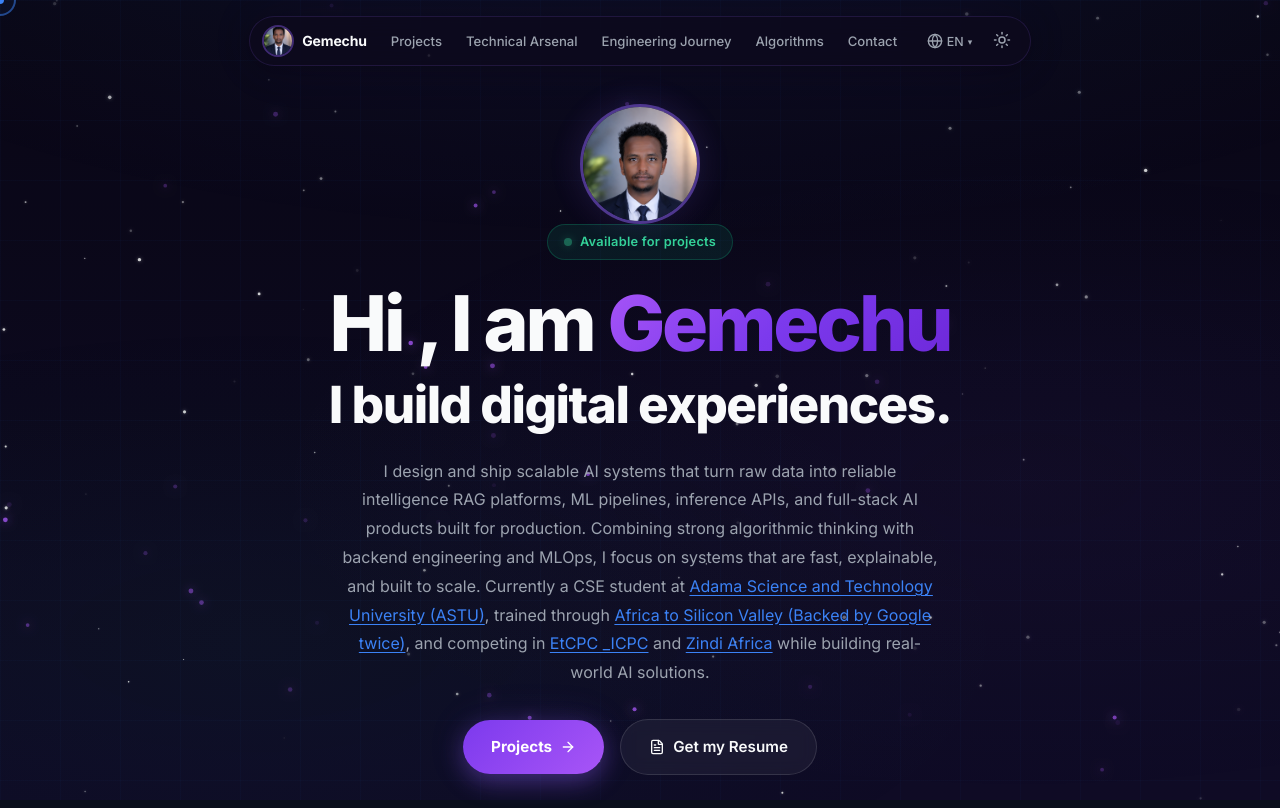
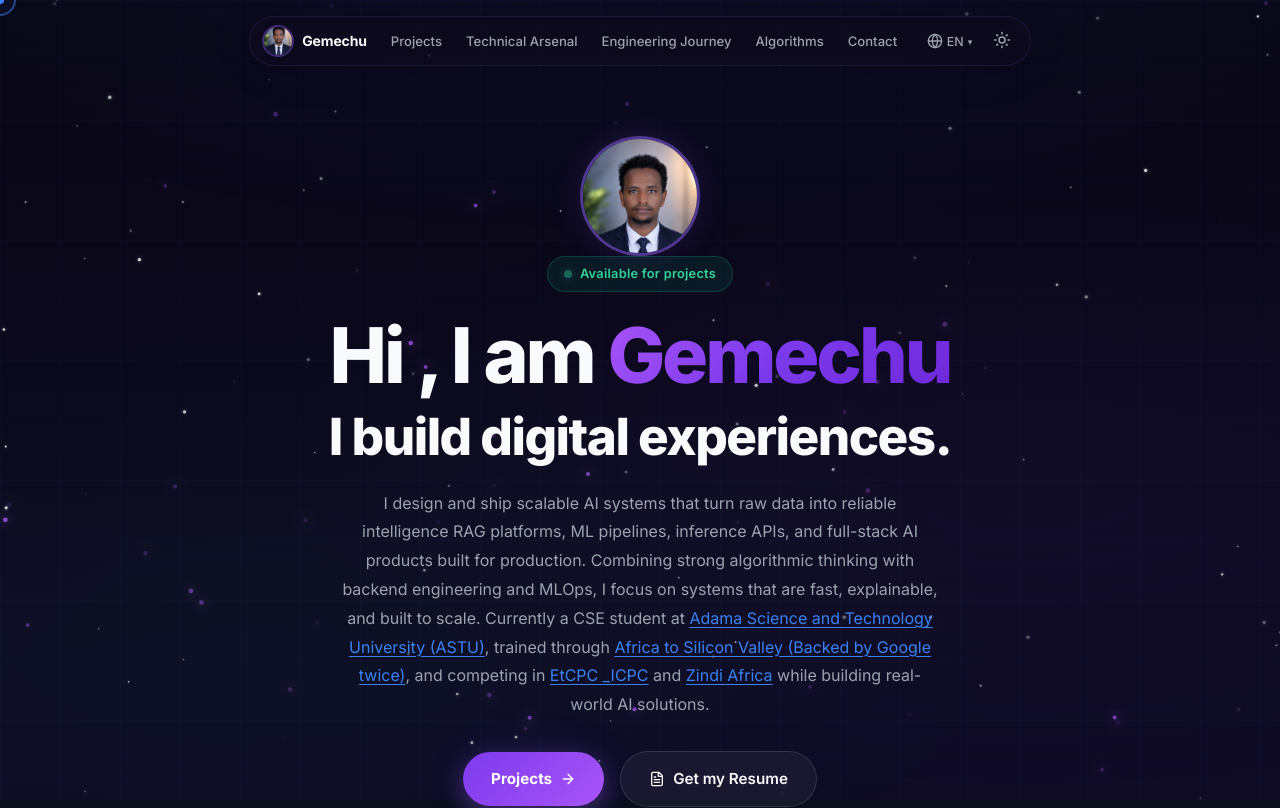
Before and after one commit to game-ale/game, a Next.js app: page / in a window 1280 px wide. Shown: the top 808 px of the page. Built offline with nearby package versions, Linux system fonts and the light colour scheme.

Commit message:
Remove min-height 100vh from hero to reduce massive gap

```diff
--- a/src/components/sections/Hero.module.css
+++ b/src/components/sections/Hero.module.css
@@ -1,7 +1,6 @@
 /* ─── Hero: Centered Space Theme ─── */
 .hero {
     position: relative;
-    min-height: 100vh;
     display: flex;
     align-items: center;
     justify-content: center;
@@ -18,7 +17,7 @@
     text-align: center;
     max-width: 800px;
     width: 100%;
-    padding: calc(var(--nav-height) + var(--space-8)) 0 var(--space-12);
+    padding: calc(var(--nav-height) + var(--space-16)) 0 var(--space-12);
 }
 
 /* ─── Avatar ─── */
```
